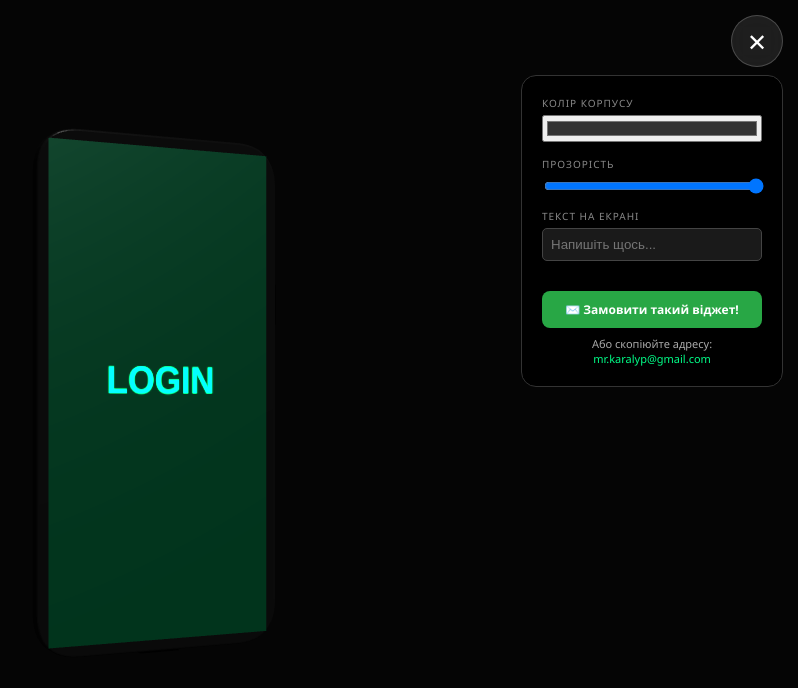
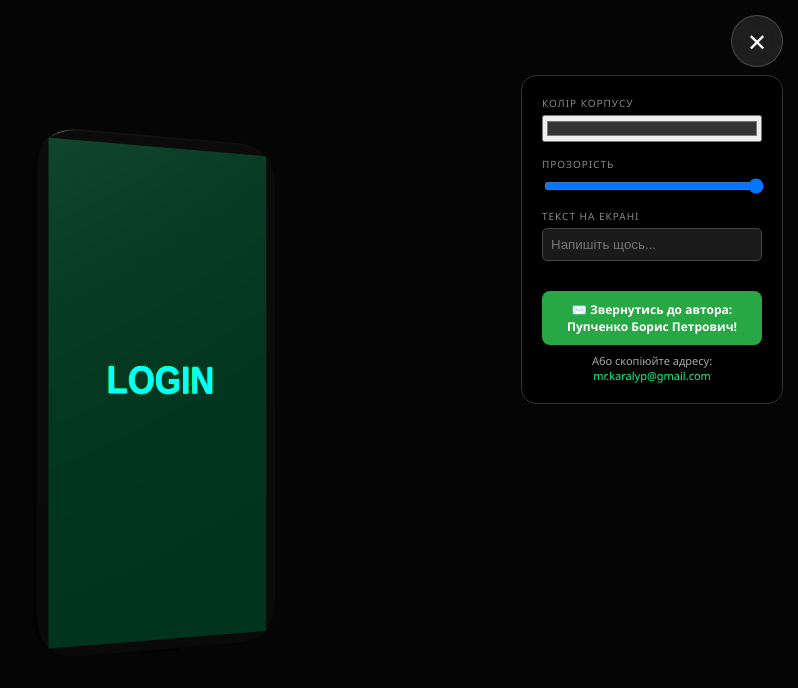
Before and after one commit to boriskirp/3d-smartphone-configurator, a plain HTML site: page index.html in a window 1280 px wide. Both pictures are taken after a click on the element "⚙️". Shown: the whole page, without its empty margins (482-1280 px from the left). Drawn offline with nearby package versions, Linux system fonts and the light colour scheme; animation ran at ten frames a second.

Commit message:
Update index.html
My 7 commit!

```diff
--- a/index.html
+++ b/index.html
@@ -65,7 +65,7 @@
        target="_blank"
        class="donate-btn"
        style="background: #28a745; color: #fff; margin-bottom: 8px; border: none; display: block; text-decoration: none;">
-        ✉️ Замовити такий віджет!
+        ✉️ Звернутись до автора: Пупченко Борис Петрович!
     </a>
 
     <div style="font-size: 11px; color: #aaa; text-align: center; word-break: break-all;">
```
